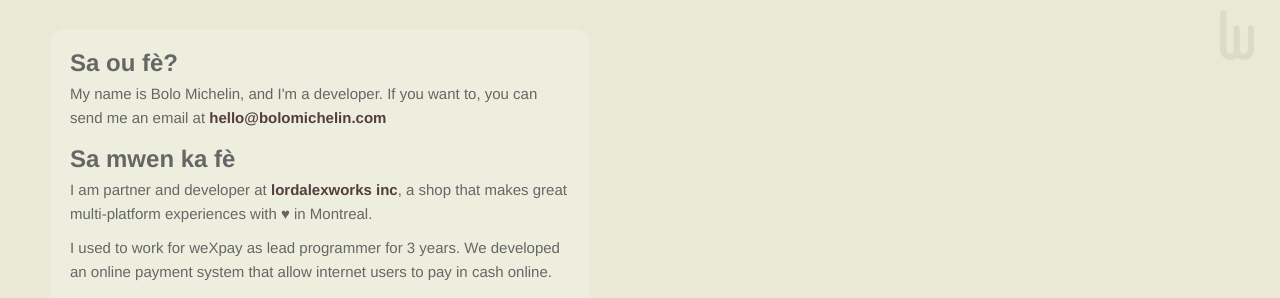
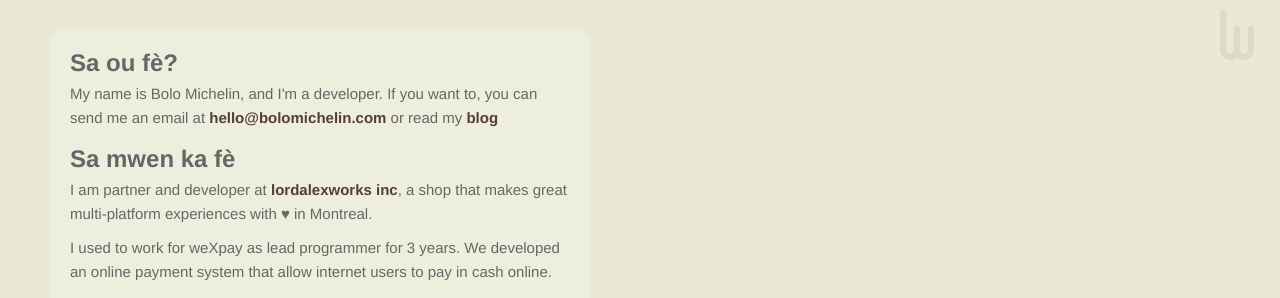
Before and after one commit to bolom/bolom.github.com, a Jekyll site: the page built from index.html, in a window 1280 px wide. Shown: the top 298 px of the page. Built offline with Jekyll 4.4.1, drawn with Linux system fonts in a browser that asks for light colours; nearby versions of some CDN libraries; library files that are not in the unit come from our copies; Markdown is read by kramdown in place of the engine named in the settings.

Commit message:
add  link for the blog

```diff
--- a/index.html
+++ b/index.html
@@ -9,7 +9,7 @@ description: It's me
 
 <div id="about">
 	<h2>Sa ou fè?</h2>
-		<p >My name is Bolo Michelin, and I'm a developer. If you want to, you can send me an email at <a class="obfs-email" title="hello at bolomichelin dot com">hello at bolomichelin dot com</a><p/>
+		<p >My name is Bolo Michelin, and I'm a developer. If you want to, you can send me an email at <a class="obfs-email" title="hello at bolomichelin dot com">hello at bolomichelin dot com</a> or read my <a href="http://bolomichelin.com/blog">blog</a><p/>
 	<h2>Sa mwen ka fè</h2>
 		<p>I am partner and developer at <a href="http://www.lordalexworks.com">lordalexworks inc</a>, a shop that makes great multi-platform experiences with &hearts; in Montreal.</p>
 		<p>I used to work for weXpay as lead programmer for 3 years. We developed an online payment system that allow internet users to pay in cash online.</p>
```
